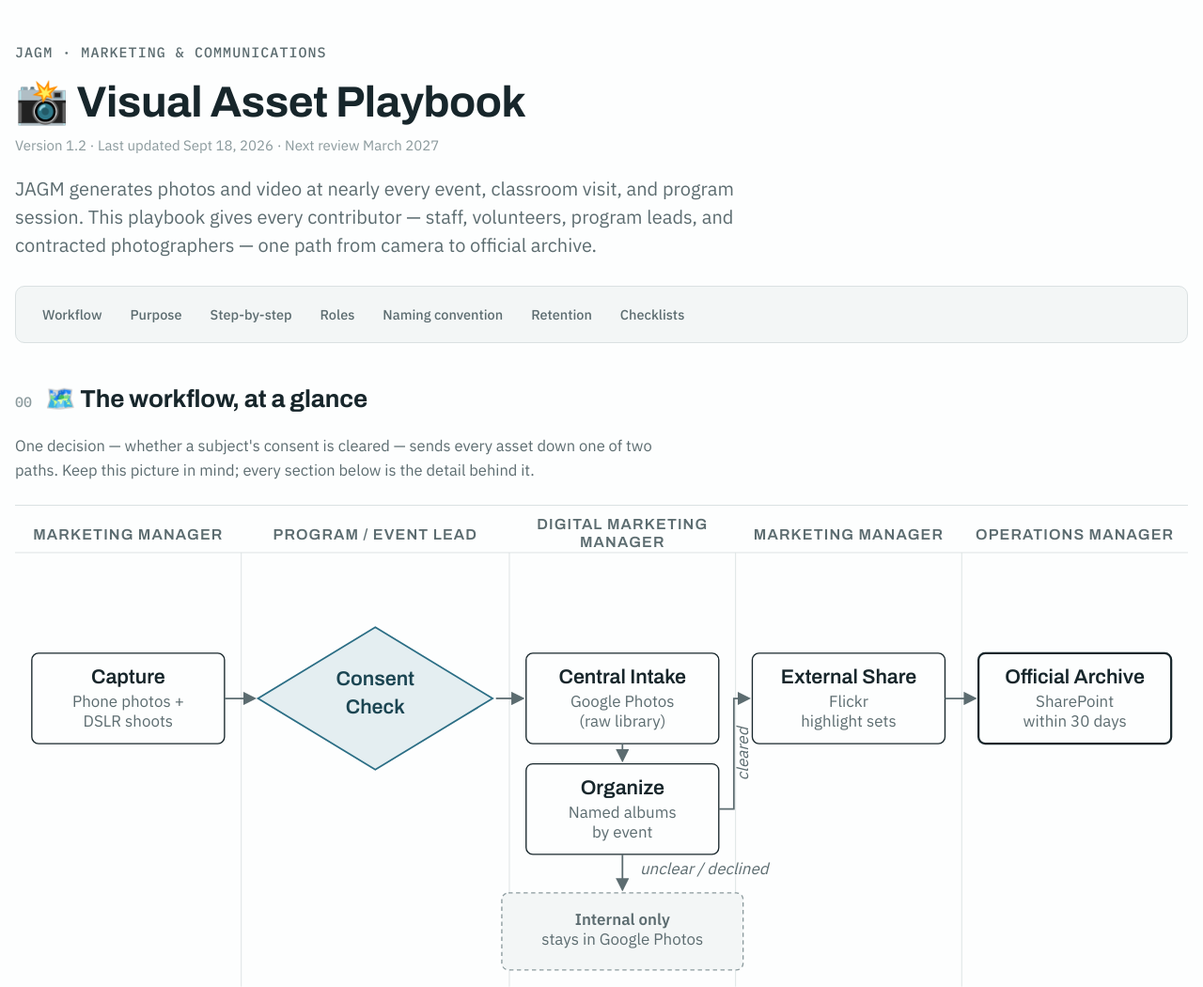
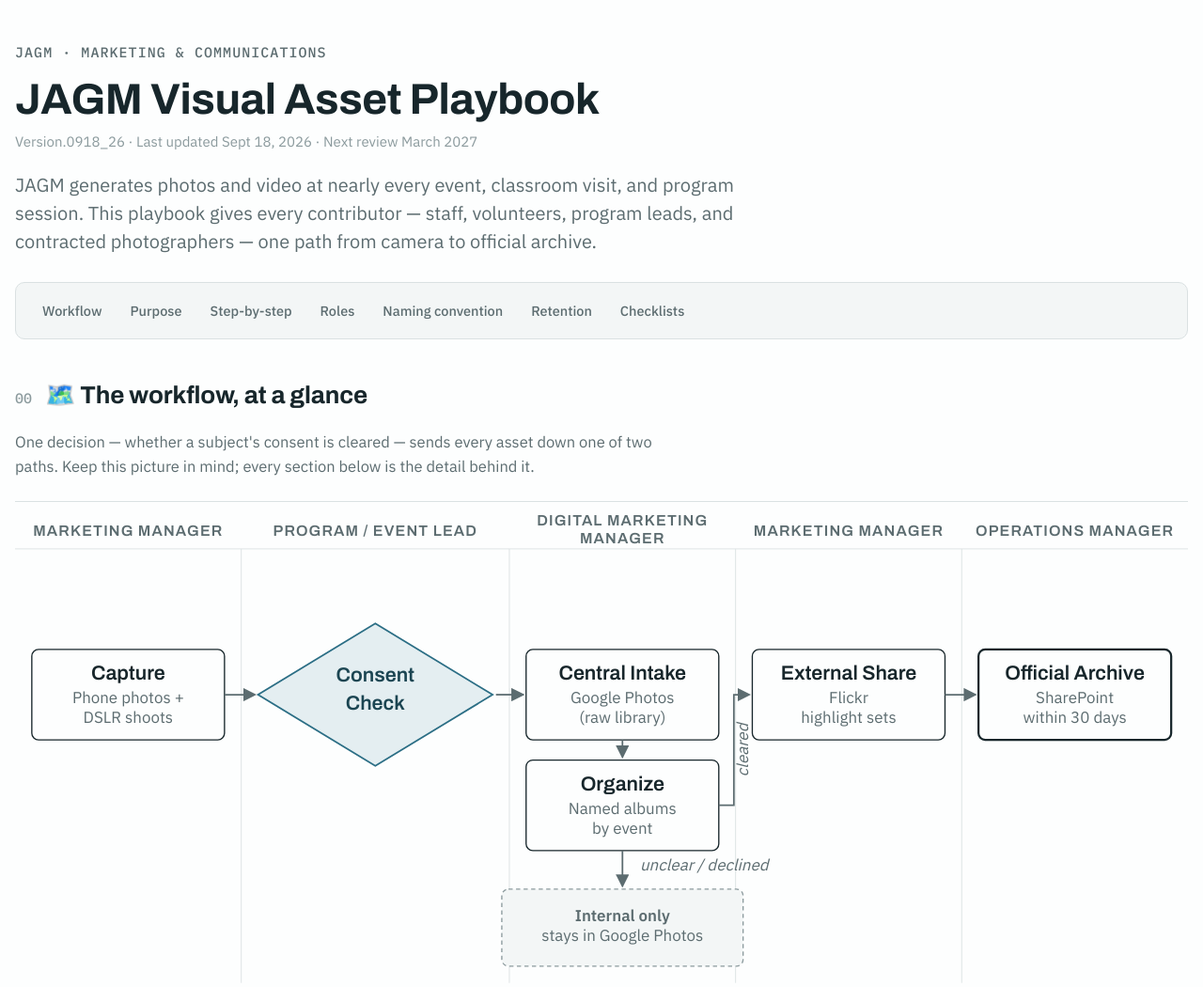
Before and after one commit to acanerus/projects.jamiami.com-, a plain HTML site: page visual-asset-playbook.html in a window 1280 px wide. Shown: the top 1050 px of the page at 94% size. Drawn offline with Linux system fonts and the light colour scheme.

Commit message:
Title, version tag, and footer credit updates on Visual Asset Playbook

```diff
--- a/visual-asset-playbook.html
+++ b/visual-asset-playbook.html
@@ -1,4 +1,4 @@
-<title>Visual Asset Playbook</title>
+<title>JAGM Visual Asset Playbook</title>
 <link rel="stylesheet" href="https://fonts.googleapis.com/css2?family=Archivo:wght@500;600;700&family=IBM+Plex+Sans:wght@400;500;600&family=IBM+Plex+Mono:wght@500&display=swap">
 <style>
   :root {
@@ -187,8 +187,8 @@
 
 <div class="wrap">
   <p class="eyebrow">JAGM · Marketing &amp; Communications</p>
-  <h1>📸 Visual Asset Playbook</h1>
-  <p class="meta">Version 1.2 · Last updated Sept 18, 2026 · Next review March 2027</p>
+  <h1>JAGM Visual Asset Playbook</h1>
+  <p class="meta">Version.0918_26 · Last updated Sept 18, 2026 · Next review March 2027</p>
   <p class="dek">JAGM generates photos and video at nearly every event, classroom visit, and program session. This playbook gives every contributor — staff, volunteers, program leads, and contracted photographers — one path from camera to official archive.</p>
 
   <nav class="toc" aria-label="Section navigation">
@@ -466,5 +466,6 @@
 
   <footer class="changelog">
     <b style="color:var(--ink-soft);">What's updated in V1.2 —</b> Converted to a single designed page: workflow diagram embedded live, steps rendered as owner-tagged cards with the consent check marked as the decision point, naming convention shown as a labeled anatomy diagram, retention shown per tool, checklists restyled. Owners assigned by role. Professional/DSLR delivery window corrected from 48 hours to 5 business days.
+    <div style="text-align:right; margin-top:14px;">By Ahmet Caner</div>
   </footer>
 </div>
```
